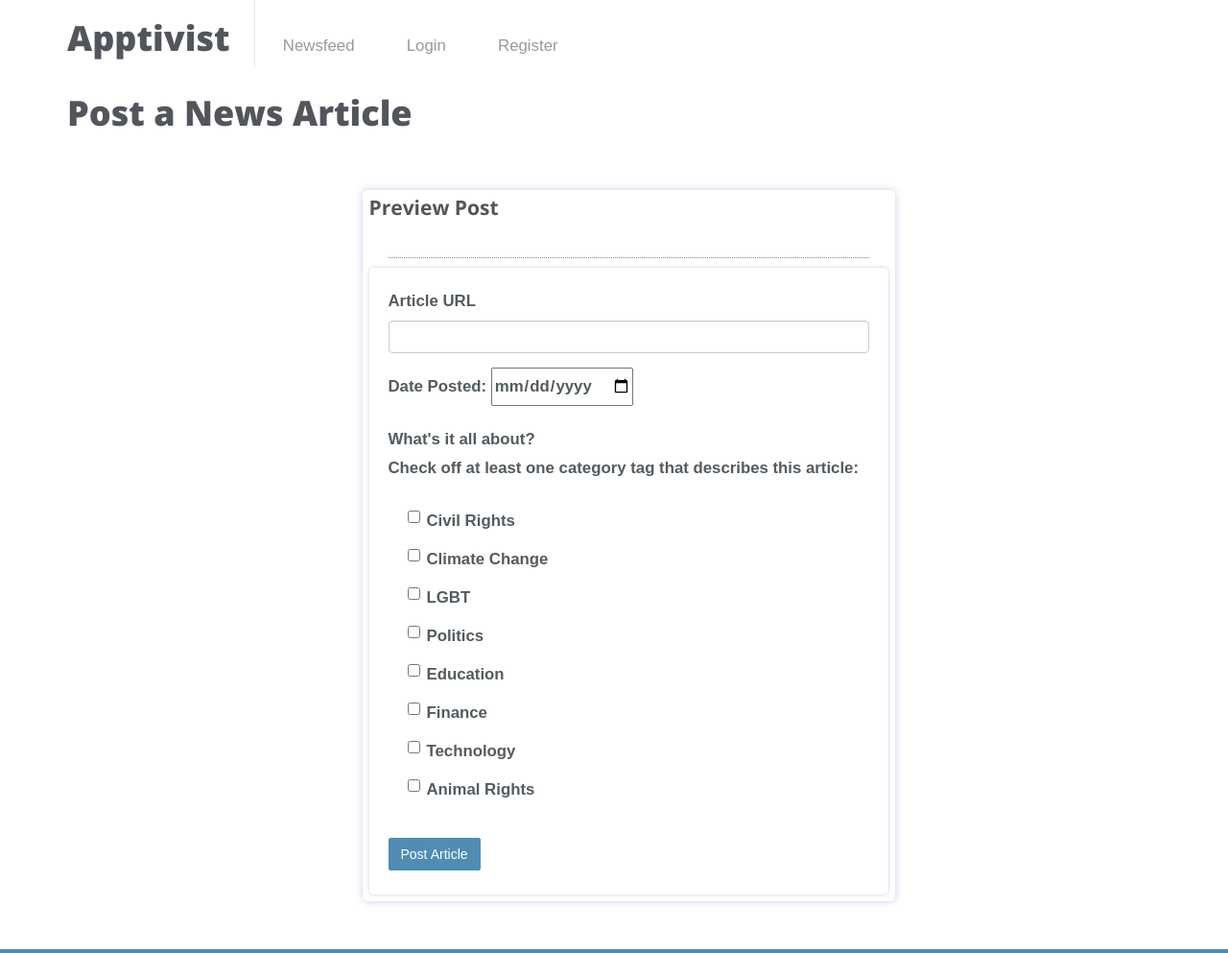
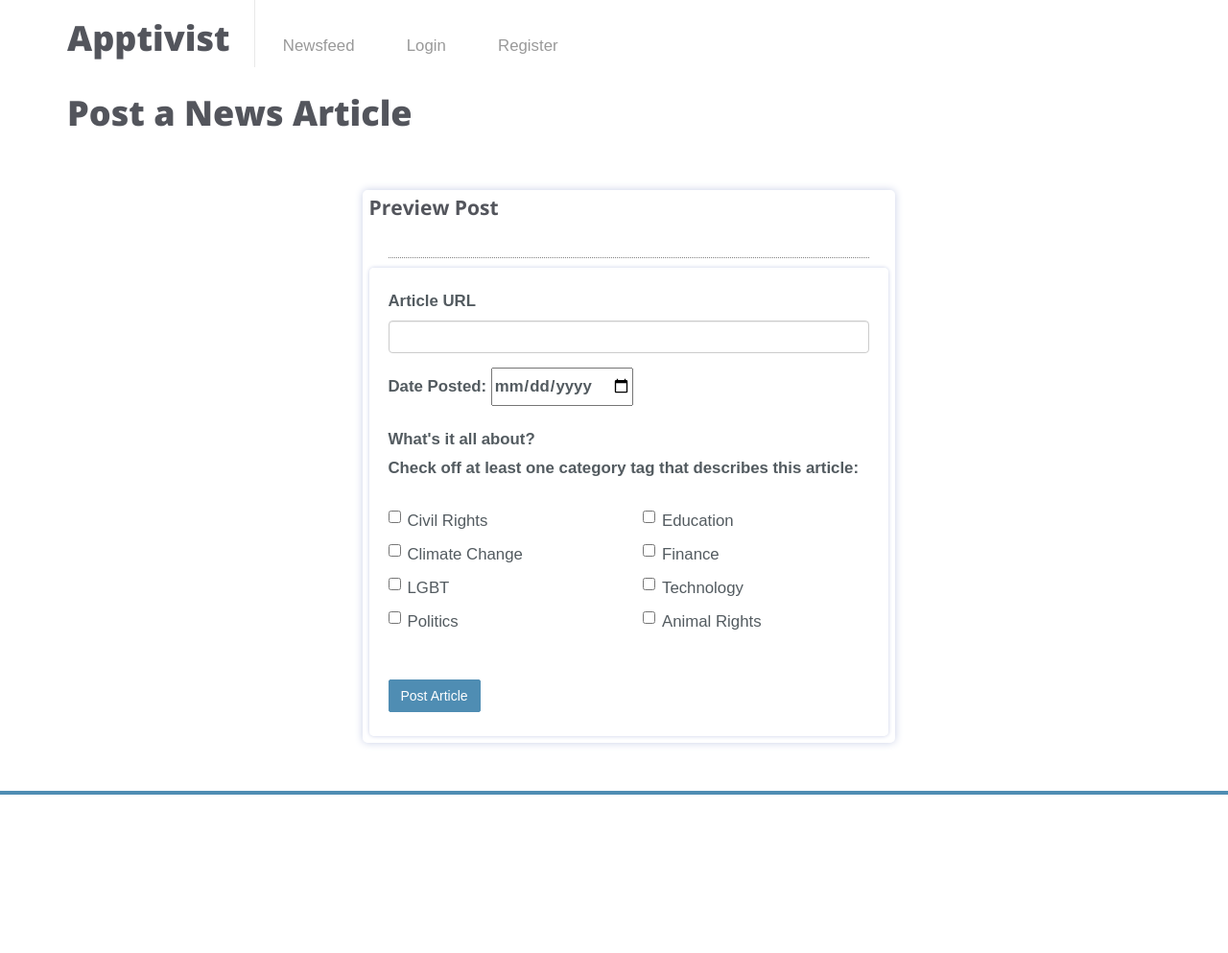
Before and after one commit to taliegarcia-zz/apptivist, a Flask app: page /new_post in a window 1280 px wide. Shown: the whole page at 96% size. After the commit the page ends 828 px from the top, so only its background shows below. Run offline with Flask 2, Linux system fonts and the light colour scheme; parts of the project's set-up code (start-up, migrations or seed data) failed here and were passed over; some libraries are stand-ins or nearby versions.

Commit message:
minor gorgeous fixes on post article page checkboxes and top of profile page

```diff
--- a/templates/congress.html
+++ b/templates/congress.html
@@ -18,7 +18,6 @@
 		</ul>
 	  	</li>
 	  	<br>
-	  	<p>Keys: {{ rep.keys() }}
 	  	</div>
 	  {% endfor %}
 	  </ul>
--- a/templates/new_post.html
+++ b/templates/new_post.html
@@ -46,21 +46,26 @@
                             <p>Check off at least one category tag that describes this article:</p>
                             </label>
 
-                            <label class="checkbox">
-                            <div class="checkbox" id='keywords'>
+                            <div id='keywords'>
                             <div class="form-group">
-                                <p><input type="checkbox" name="tag" value="civil"> Civil Rights</p>
-                                <p><input type="checkbox" name="tag" value="climate"> Climate Change</p>
-                                <p><input type="checkbox" name="tag" value="lgbt"> LGBT</p>
-                                <p><input type="checkbox" name="tag" value="politics"> Politics</p>
-                                <p><input type="checkbox" name="tag" value="education"> Education</p>
-                                <p><input type="checkbox" name="tag" value="finance"> Finance</p>
-                                <p><input type="checkbox" name="tag" value="technology"> Technology</p>
-                                <p><input type="checkbox" name="tag" value="animal"> Animal Rights</p>
+
+                            <div class="row">
+                            <div class="col-md-6">
+                                <div class="checkbox"><label><input type="checkbox" name="tag" value="civil">Civil Rights</label></div>
+                                <div class="checkbox"><label><input type="checkbox" name="tag" value="climate">Climate Change</label></div>
+                                <div class="checkbox"><label><input type="checkbox" name="tag" value="lgbt">LGBT</label></div>
+                                <div class="checkbox"><label><input type="checkbox" name="tag" value="politics"> Politics</label></div>
+                            </div>
+                            <div class="col-md-6">
+                                <div class="checkbox"><label><input type="checkbox" name="tag" value="education"> Education</label></div>
+                                <div class="checkbox"><label><input type="checkbox" name="tag" value="finance"> Finance</label></div>
+                                <div class="checkbox"><label><input type="checkbox" name="tag" value="technology"> Technology</label></div>
+                                <div class="checkbox"><label><input type="checkbox" name="tag" value="animal"> Animal Rights</label></div>
                             </div>
                             </div>
                             </div>
-                            </label>
+                            </div>
+                            </div>
                             <br>
 
                             <div class="form-group">
--- a/templates/newsfeed.html
+++ b/templates/newsfeed.html
@@ -32,7 +32,7 @@
               {% for tag in article.tag_list %}
                 <div class="post-comments-count">
                   <ul>
-                  <li><a href="/news/{{ tag.tag_name }}" title="Show Tags">{{ tag.tag_name|tag }}</a></li>
+                  <li><a href="/news/{{ tag.tag_name }}" title="Show Tags">{{ tag.tag_name|title }}</a></li>
                   </ul>
                 </div>
               {% endfor %}
```
Also changed, not shown: templates/article.html (+6 -6 lines), templates/profile.html (+10 -1 lines).
